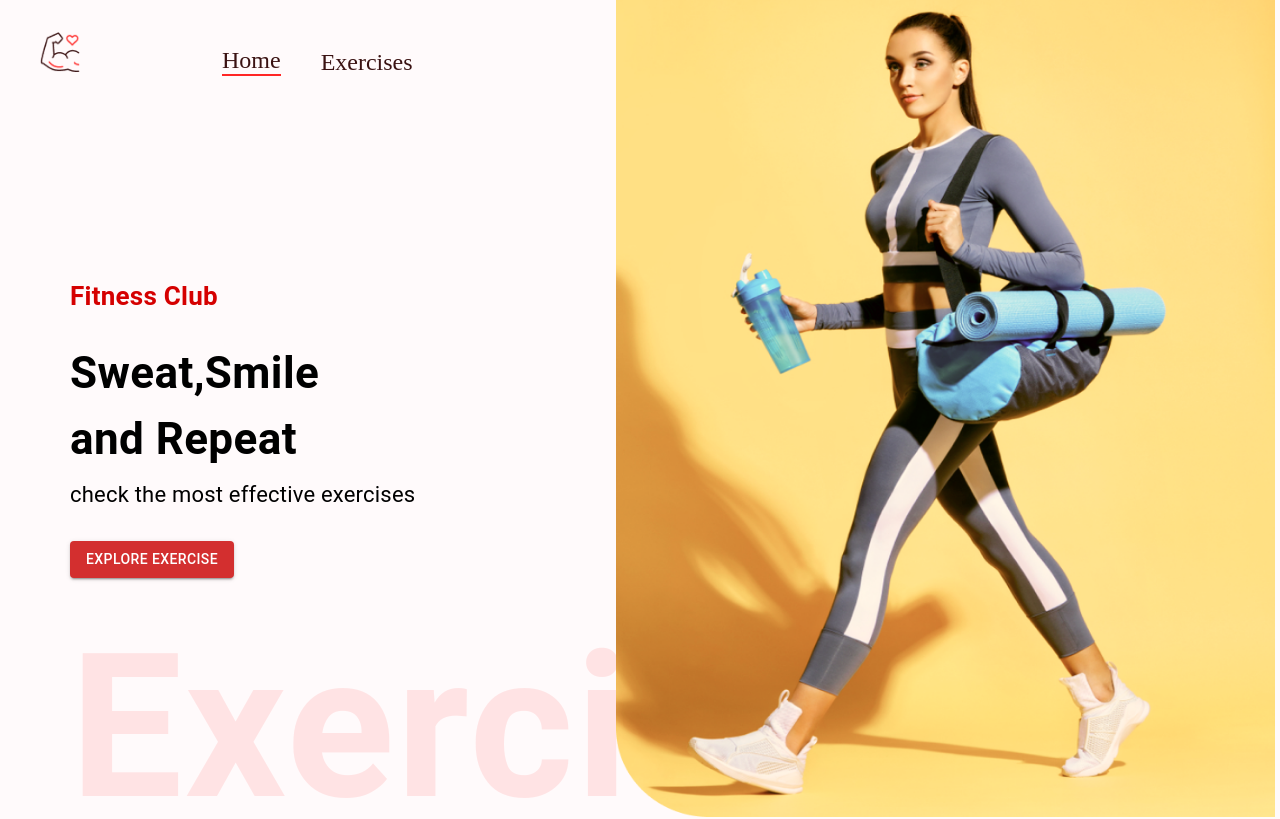
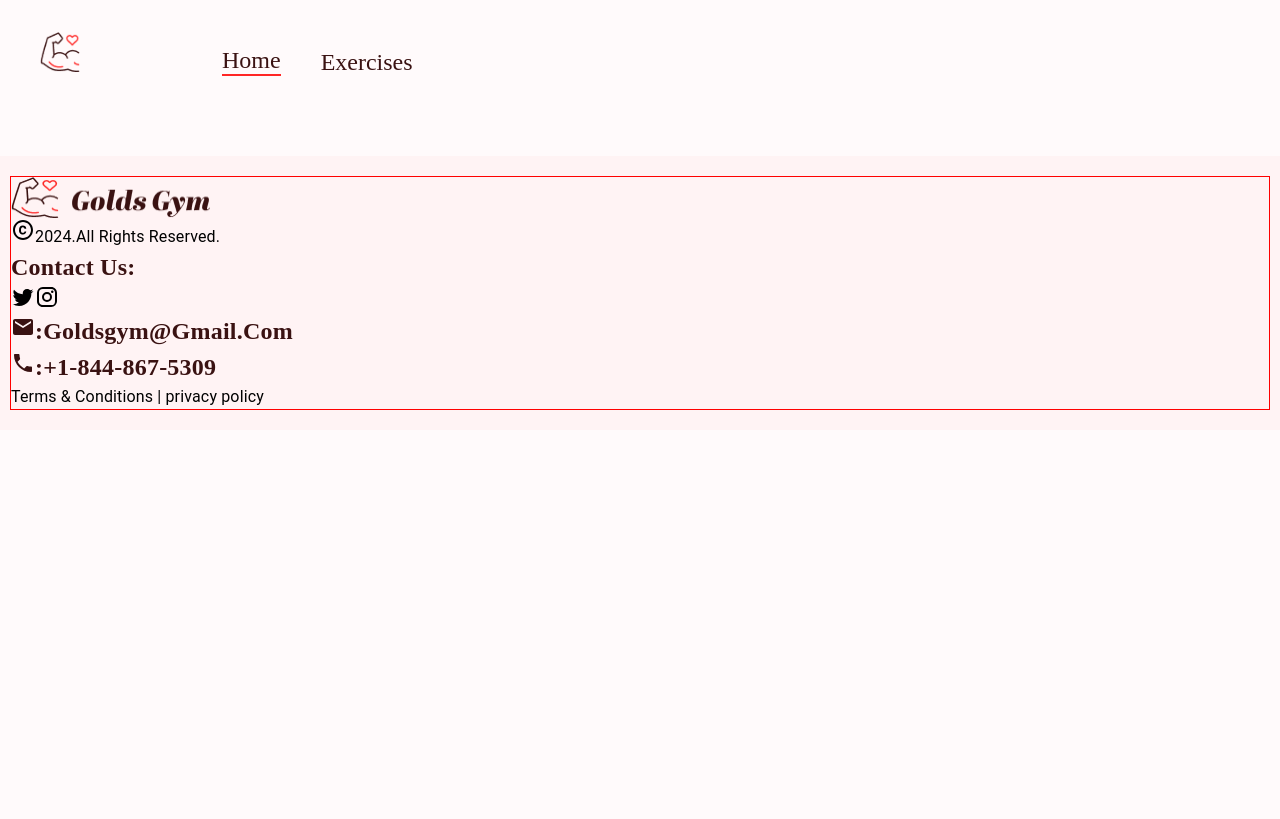
Before and after one commit to NidhiSharma63/FITNESS-EXERCISE-REACT-APP, a React (Create React App) app: page / in a window 1280 px wide. Shown: the top 819 px of the page. Built offline with nearby package versions, Linux system fonts and the light colour scheme; no server answers.

Commit message:
footer Content Added

```diff
--- a/src/Pages/Home.jsx
+++ b/src/Pages/Home.jsx
@@ -10,9 +10,9 @@
 function Home() {
   return (
     <Box>
-      <HeroBanner/>
-      <SearchExercises/>
-      <Exercises/>
+      {/* <HeroBanner/> */}
+      {/* <SearchExercises/> */}
+      {/* <Exercises/> */}
     </Box>
   )
 }
--- a/src/components/Footer.jsx
+++ b/src/components/Footer.jsx
@@ -1,13 +1,35 @@
 import React from 'react';
 import { Box, Stack, Typography } from '@mui/material';
 import Logo from '../assets/images/Logo-1.png';
+import TwitterIcon from '@mui/icons-material/Twitter';
+import InstagramIcon from '@mui/icons-material/Instagram';
+import EmailIcon from '@mui/icons-material/Email';
+import LocalPhoneIcon from '@mui/icons-material/LocalPhone';
+import CopyrightIcon from '@mui/icons-material/Copyright';
 
 const Footer = () => (
-  <Box mt="80px" bgcolor="#FFF3F4">
-    <Stack gap="40px" sx={{ alignItems: 'center' }} flexWrap="wrap" px="40px" pt="24px">
+  <Box mt="80px" bgcolor="#FFF3F4" p='20px 10px'>
+    <Box sx={{border:'1px solid red'}}>
+      <Stack>
+        <img src={Logo} alt="logo" style={{ width: '200px', height: '41px' }}/>
+        <Typography>
+          <CopyrightIcon/>2024.All Rights Reserved.
+        </Typography>
+      </Stack>
+      <Box>
+        <Typography fontSize="24px" fontWeight="bold" fontFamily="Alegreya" color="#3A1212" textTransform="capitalize">Contact us:</Typography>
+        <Stack>
+          <Box component='span'> <TwitterIcon/><InstagramIcon/></Box>
+          <Typography fontSize="24px" fontWeight="bold" fontFamily="Alegreya" color="#3A1212" textTransform="capitalize"><EmailIcon/>:goldsgym@gmail.com</Typography>
+          <Typography fontSize="24px" fontWeight="bold" fontFamily="Alegreya" color="#3A1212" textTransform="capitalize"><LocalPhoneIcon/>:+1-844-867-5309</Typography>
+        </Stack>
+      </Box>
+      <Stack><Typography>Terms & Conditions | privacy policy</Typography></Stack>
+    </Box>
+    {/* <Stack gap="40px" sx={{ alignItems: 'center' }} flexWrap="wrap" px="40px" pt="24px">
       <img src={Logo} alt="logo" style={{ width: '200px', height: '41px' }} />
     </Stack>
-    <Typography variant="h5" sx={{ fontSize: { lg: '28px', xs: '20px' } }} mt="41px" textAlign="center" pb="40px">Made with ❤️ by JavaScript Mastery</Typography>
+    <Typography variant="h5" sx={{ fontSize: { lg: '28px', xs: '20px' } }} mt="41px" textAlign="center" pb="40px">Made with ❤️ by JavaScript Mastery</Typography> */}
   </Box>
 );
 
```
